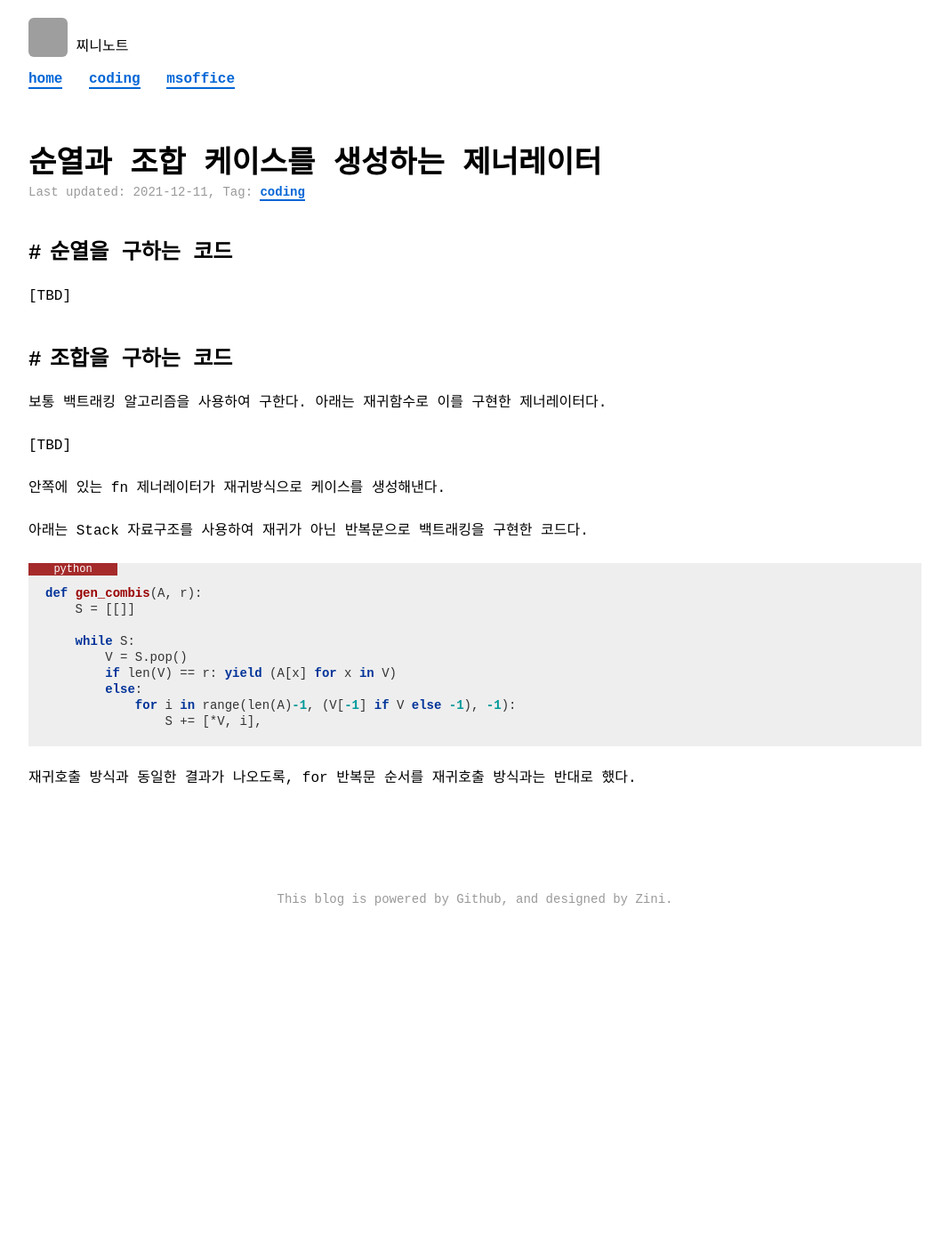
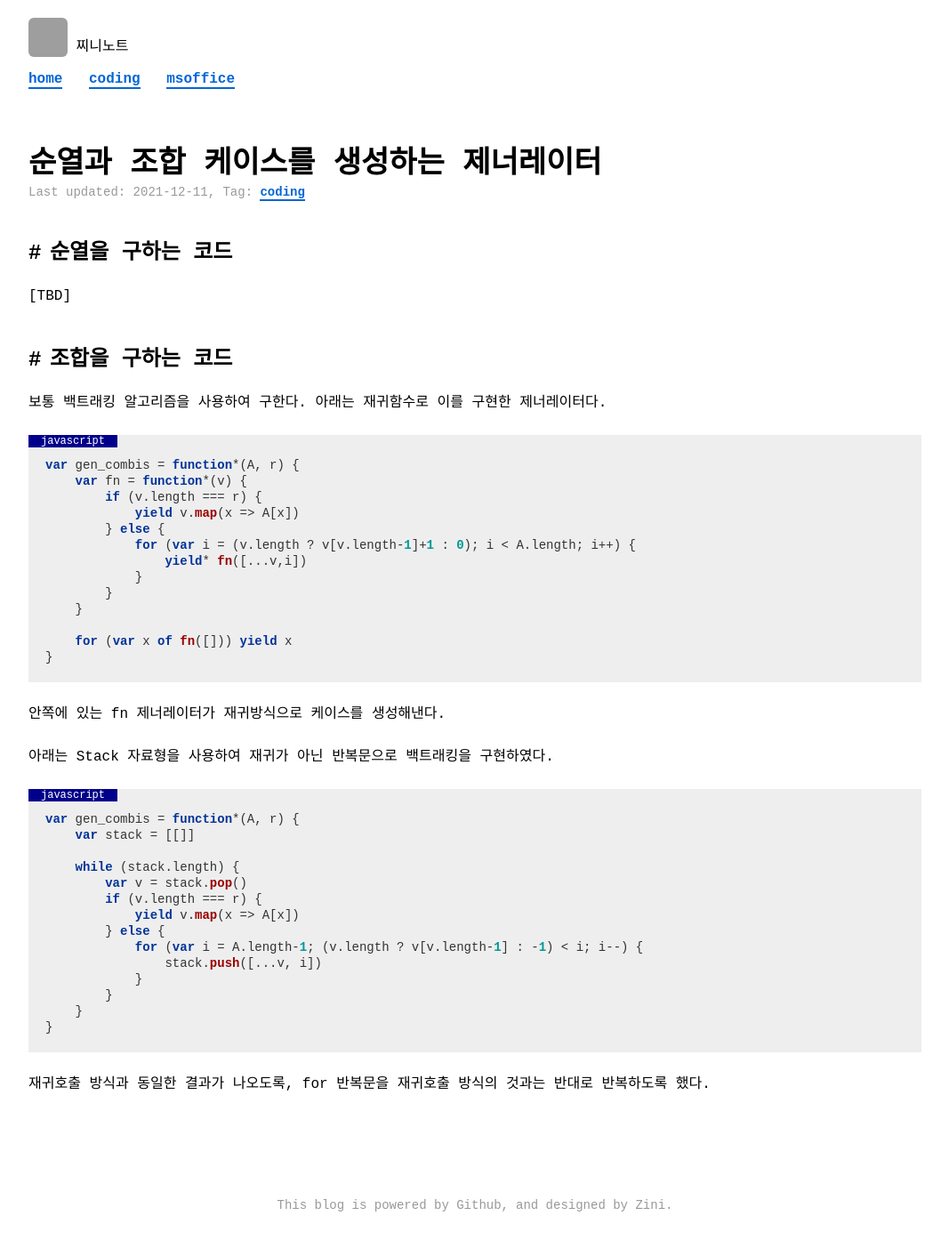
Before and after one commit to zininote/zininote.github.io-old-, a Jekyll site: the page built from _posts/coding/math/0030-01-01-permutations-and-combinations.md, in a window 1280 px wide. Shown: the whole page at 89% size, without its empty margins (106-1173 px from the left). Built offline with Jekyll 4.4.1, drawn with Linux system fonts in a browser that asks for light colours; nearby versions of some CDN libraries; some web fonts are replaced; comment, search, counter and statistics services are not loaded; a style sheet for code colours, icons or effects is not loaded; before the commit the page ends 1068 px from its top, so only the background shows below that; grey boxes are pictures that could not be loaded.

Commit message:
Update 0030-01-01-permutations-and-combinations.md

````diff
--- a/_posts/coding/math/0030-01-01-permutations-and-combinations.md
+++ b/_posts/coding/math/0030-01-01-permutations-and-combinations.md
@@ -13,23 +13,43 @@ tags: [coding,math]
 
 보통 백트래킹 알고리즘을 사용하여 구한다. 아래는 재귀함수로 이를 구현한 제너레이터다.
 
-[TBD]
+```javascript
+var gen_combis = function*(A, r) {
+    var fn = function*(v) {
+        if (v.length === r) {
+            yield v.map(x => A[x])
+        } else {
+            for (var i = (v.length ? v[v.length-1]+1 : 0); i < A.length; i++) {
+                yield* fn([...v,i])
+            }
+        }
+    }
+
+    for (var x of fn([])) yield x
+}
+```
+{:.javascript}
 
 안쪽에 있는 fn 제너레이터가 재귀방식으로 케이스를 생성해낸다.
 
-아래는 Stack 자료구조를 사용하여 재귀가 아닌 반복문으로 백트래킹을 구현한 코드다.
+아래는 Stack 자료형을 사용하여 재귀가 아닌 반복문으로 백트래킹을 구현하였다.
 
-```python
-def gen_combis(A, r):
-    S = [[]]
+```javascript
+var gen_combis = function*(A, r) {
+    var stack = [[]]
 
-    while S:
-        V = S.pop()
-        if len(V) == r: yield (A[x] for x in V)
-        else:
-            for i in range(len(A)-1, (V[-1] if V else -1), -1):
-                S += [*V, i],
+    while (stack.length) {
+        var v = stack.pop()
+        if (v.length === r) {
+            yield v.map(x => A[x])
+        } else {
+            for (var i = A.length-1; (v.length ? v[v.length-1] : -1) < i; i--) {
+                stack.push([...v, i])
+            }
+        }
+    }
+}
 ```
-{:.python}
+{:.javascript}
 
-재귀호출 방식과 동일한 결과가 나오도록, for 반복문 순서를 재귀호출 방식과는 반대로 했다.
+재귀호출 방식과 동일한 결과가 나오도록, for 반복문을 재귀호출 방식의 것과는 반대로 반복하도록 했다.
````
